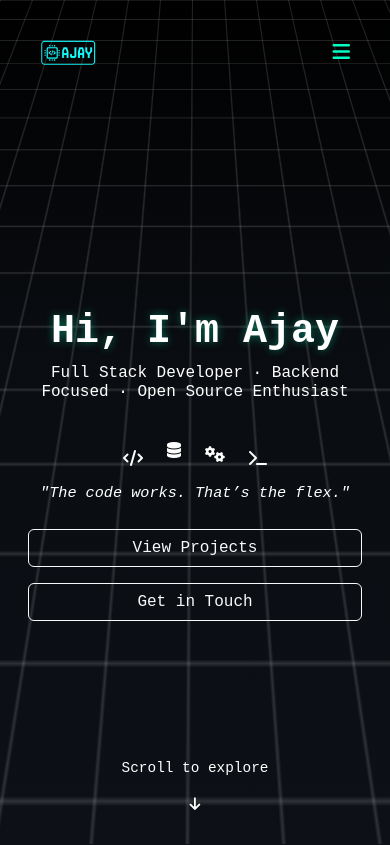
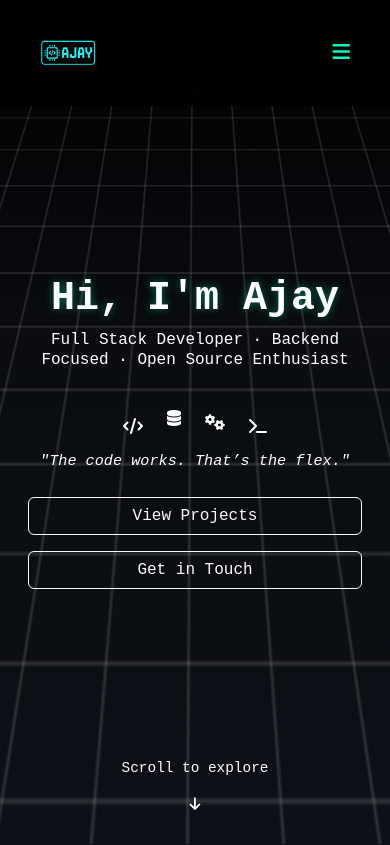
Before and after one commit to Ajay-2005/portfolio, a plain HTML site: page index.html in a window 390 px wide. Shown: the top 845 px of the page. Drawn offline with nearby package versions, Linux system fonts and the light colour scheme.

Commit message:
Fix styling issues on mobile

```diff
--- a/styles.css
+++ b/styles.css
@@ -46,17 +46,19 @@ body {
 }
 
 .custom-navbar {
-  position: sticky;
+  position: fixed;
   top: 0;
-  z-index: 10;
-  height: 60px;
-  display: flex;
-  align-items: center;
-  background: transparent;
+  left: 0;
+  width: 100%;
+  z-index: 1000;
+  background: rgba(0, 0, 0, 0.85);
+  backdrop-filter: blur(6px);
+  min-height: 60px;
 }
 
 .hero-section {
-  height: calc(100vh - 60px);
+  min-height: 100vh;
+  padding-top: 80px;
   padding-bottom: 60px;
   display: flex;
   flex-direction: column;
@@ -258,7 +260,6 @@ body {
 
   .glow-title {
     font-size: 2.5rem;
-    padding-top: 120px;
   }
 
   .hero-section {
```
